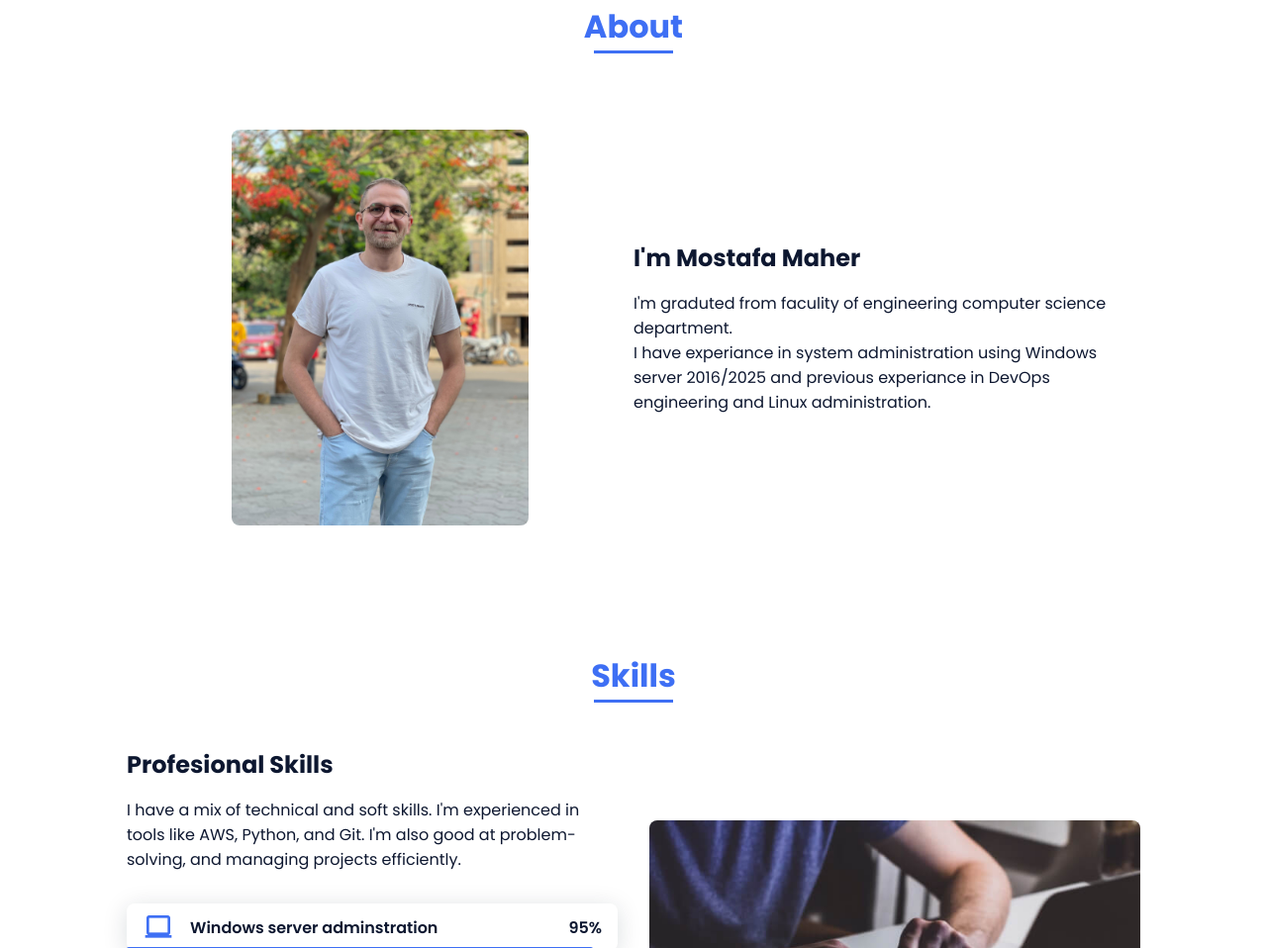
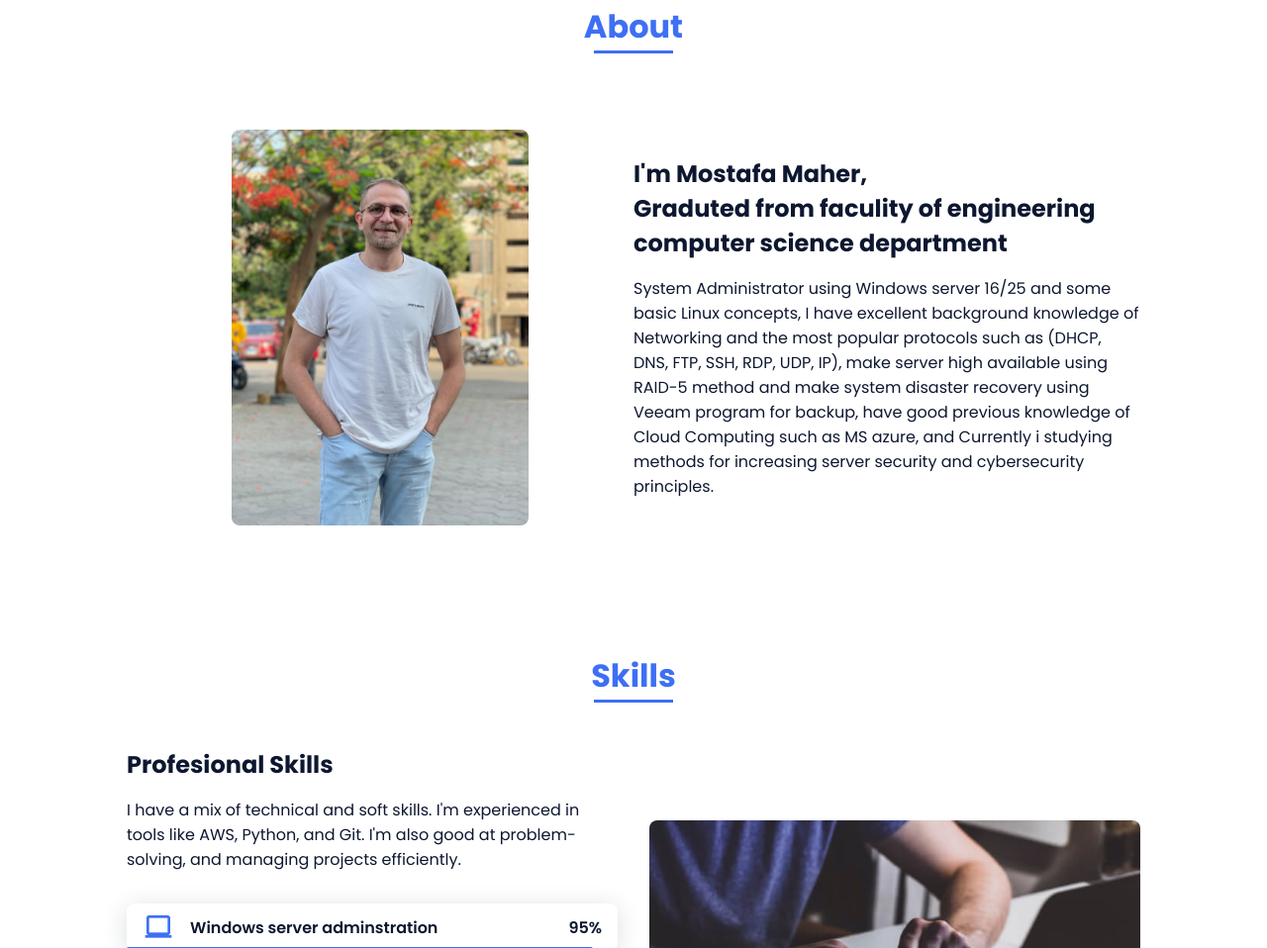
Before and after one commit to mostafamaher2515/mostafamaher2515.github.io, a plain HTML site: page my-portfolio/index.html in a window 1280 px wide. Shown: the part 1079-2037 px from the top of the page at 99% size. Drawn offline with nearby package versions, Linux system fonts and the light colour scheme.

Commit message:
Revise portfolio content and structure
Updated the content and structure of the portfolio page, including changes to the About section and improved descriptions of skills and experience.

```diff
--- a/my-portfolio/index.html
+++ b/my-portfolio/index.html
@@ -42,7 +42,8 @@
                     <h1 class="home__title">Hi, I'm <span class="home__title-color">Mostafa</span><br> System <br>adminstrator.<h2>Certified from <a href="https://www.nti.sci.eg/" target="_blank"><span class="home__title-color">NTI</span></a></h2></h1>
             <br>
 
-            <a href="https://tryhackme.com/p/mostafamaher2515" target="_blank"> <img src="https://tryhackme-badges.s3.amazonaws.com/mostafamaher2515.png" alt="Your Image Badge" /></a>
+            <a href="https://tryhackme.com/p/mostafamaher2515" target="_blank"><img src="https://tryhackme-badges.s3.amazonaws.com/mostafamaher2515.png" alt="Your Image Badge" />
+</a>
 
                 </div>
 
@@ -75,8 +76,8 @@
                     </div>
 
                     <div>
-                        <h2 class="about__subtitle">I'm Mostafa Maher</h2>
-                        <p class="about__text">I'm graduted from faculity of engineering computer science department. <br>I have experiance in system administration using Windows server 2016/2025 and previous experiance in DevOps engineering and Linux administration.   </p>
+                        <h2 class="about__subtitle">I'm Mostafa Maher, <br>Graduted from faculity of engineering computer science department</h2>
+                        <p class="about__text">System Administrator using Windows server 16/25 and some basic Linux concepts, I have excellent background knowledge of Networking and the most popular protocols such as (DHCP, DNS, FTP, SSH, RDP, UDP, IP), make server high available using RAID-5 method and make system disaster recovery using Veeam program for backup, have good previous knowledge of Cloud Computing such as MS azure, and Currently i studying methods for increasing server security and cybersecurity principles.</p>
                     </div>
                 </div>
             </section>
```
